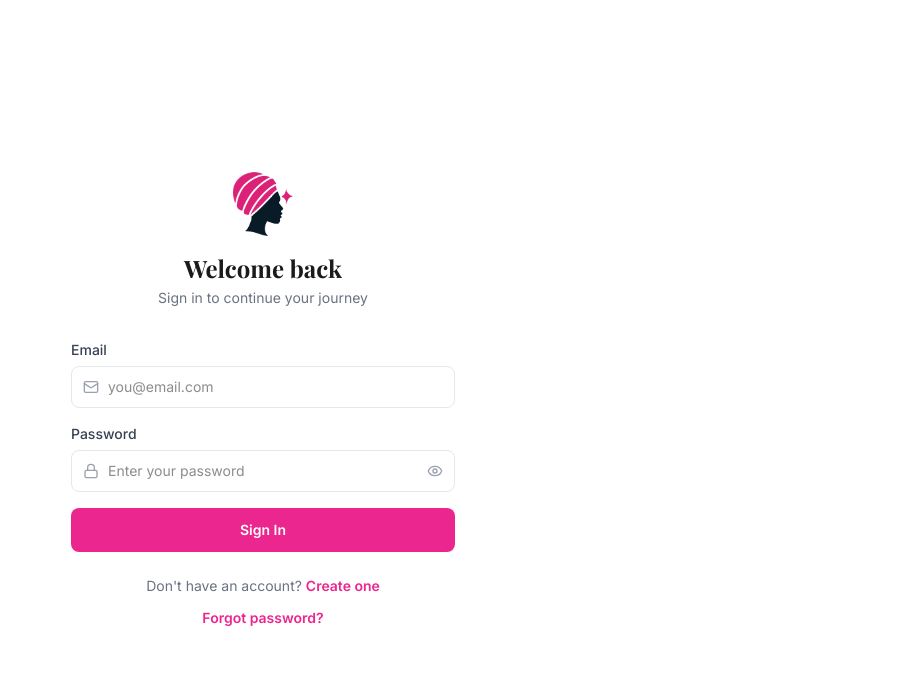
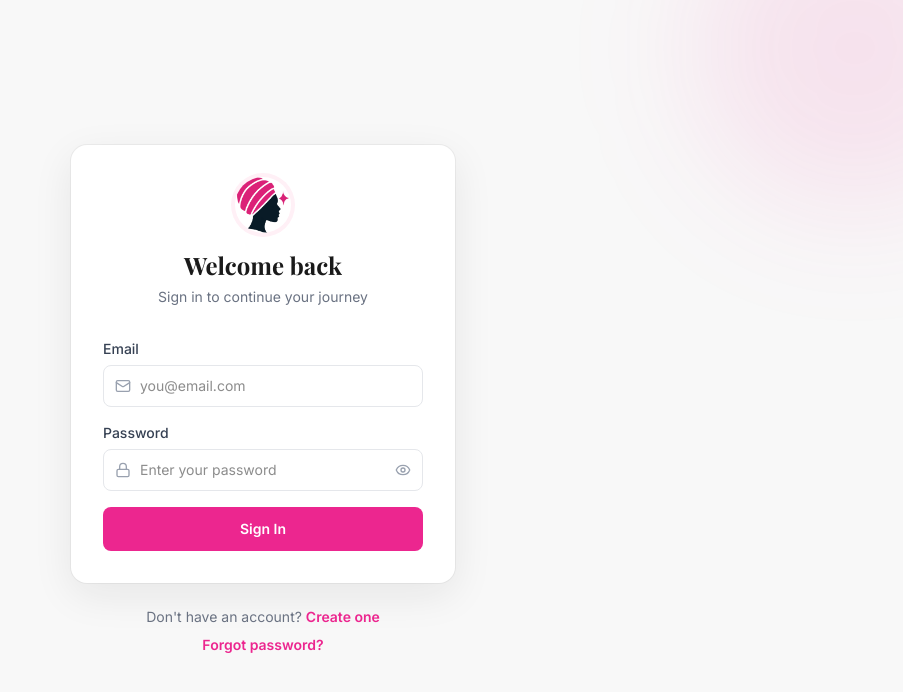
Before and after one commit to AlaffiaM/mayden-money-mind, a React (Vite) app in the folder client/: page /login in a window 1280 px wide. Shown: the top 692 px of the page, without its empty margins (377-1280 px from the left). Built offline with nearby package versions, Linux system fonts and the light colour scheme; no server answers.

Commit message:
Update Login.jsx

```diff
--- a/client/src/pages/Login.jsx
+++ b/client/src/pages/Login.jsx
@@ -3,6 +3,7 @@ import { Link } from "react-router-dom";
 import { useAuth } from "../context/AuthContext";
 import { Mail, Loader2 } from "lucide-react";
 import PasswordInput from "../components/ui/PasswordInput";
+import AuthLayout from "../components/ui/AuthLayout";
 
 export default function Login() {
   const { login, loading } = useAuth();
@@ -20,25 +21,31 @@ export default function Login() {
   };
 
   return (
-    <div className="min-h-screen bg-white flex items-center justify-center px-4 py-12">
-      <div className="w-full max-w-sm">
-        <div className="text-center mb-8">
-          <img
-            src="/assets/logo.jpg"
-            alt="Money & Mind"
-            className="w-16 h-16 object-contain mx-auto mb-4"
-          />
-          <h1 className="font-serif text-2xl font-bold text-mayden-dark">
-            Welcome back
-          </h1>
-          <p className="text-sm text-gray-500 mt-1">
-            Sign in to continue your journey
+    <AuthLayout
+      title="Welcome back"
+      subtitle="Sign in to continue your journey"
+      footer={
+        <>
+          <p>
+            Don't have an account?{" "}
+            <Link to="/register" className="text-mayden-magenta font-semibold hover:underline">
+              Create one
+            </Link>
           </p>
-        </div>
-
+          <p className="mt-2">
+            <Link
+              to="/forgot-password"
+              className="text-mayden-magenta font-semibold hover:underline"
+            >
+              Forgot password?
+            </Link>
+          </p>
+        </>
+      }
+    >
       <form onSubmit={handleSubmit} className="space-y-4">
         {error && (
-            <div className="p-3 rounded-lg bg-red-50 border border-red-100 text-sm text-red-600 text-center">
+          <div className="rounded-lg border border-red-100 bg-red-50 p-3 text-center text-sm text-red-600">
             {error}
           </div>
         )}
@@ -46,7 +53,7 @@ export default function Login() {
         <div>
           <label
             htmlFor="email"
-              className="block text-sm font-medium text-gray-700 mb-1.5"
+            className="mb-1.5 block text-sm font-medium text-gray-700"
           >
             Email
           </label>
@@ -62,7 +69,7 @@ export default function Login() {
               autoComplete="username"
               value={form.email}
               onChange={(e) => setForm({ ...form, email: e.target.value })}
-                className="w-full pl-9 pr-4 py-2.5 rounded-lg border border-gray-200 text-sm focus:outline-none focus:ring-2 focus:ring-mayden-magenta/20 focus:border-mayden-magenta"
+              className="w-full rounded-lg border border-gray-200 py-2.5 pl-9 pr-4 text-sm focus:border-mayden-magenta focus:outline-none focus:ring-2 focus:ring-mayden-magenta/20"
               placeholder="you@email.com"
             />
           </div>
@@ -81,32 +88,12 @@ export default function Login() {
         <button
           type="submit"
           disabled={loading}
-            className="w-full py-3 rounded-lg bg-mayden-magenta text-white font-semibold text-sm hover:bg-mayden-magenta/90 transition-colors disabled:opacity-50 flex items-center justify-center gap-2"
+          className="flex w-full items-center justify-center gap-2 rounded-lg bg-mayden-magenta py-3 text-sm font-semibold text-white transition-colors hover:bg-mayden-magenta/90 disabled:opacity-50"
         >
           {loading && <Loader2 size={16} className="animate-spin" />}
           {loading ? "Signing in..." : "Sign In"}
         </button>
       </form>
-
-        <p className="text-sm text-gray-500 text-center mt-6">
-          Don't have an account?{" "}
-          <Link
-            to="/register"
-            className="text-mayden-magenta font-semibold hover:underline"
-          >
-            Create one
-          </Link>
-        </p>
-
-        <p className="text-sm text-gray-500 text-center mt-3">
-          <Link
-            to="/forgot-password"
-            className="text-mayden-magenta font-semibold hover:underline"
-          >
-            Forgot password?
-          </Link>
-        </p>
-      </div>
-    </div>
+    </AuthLayout>
   );
 }
```
Lines whose indentation alone changed are shown as unchanged.
